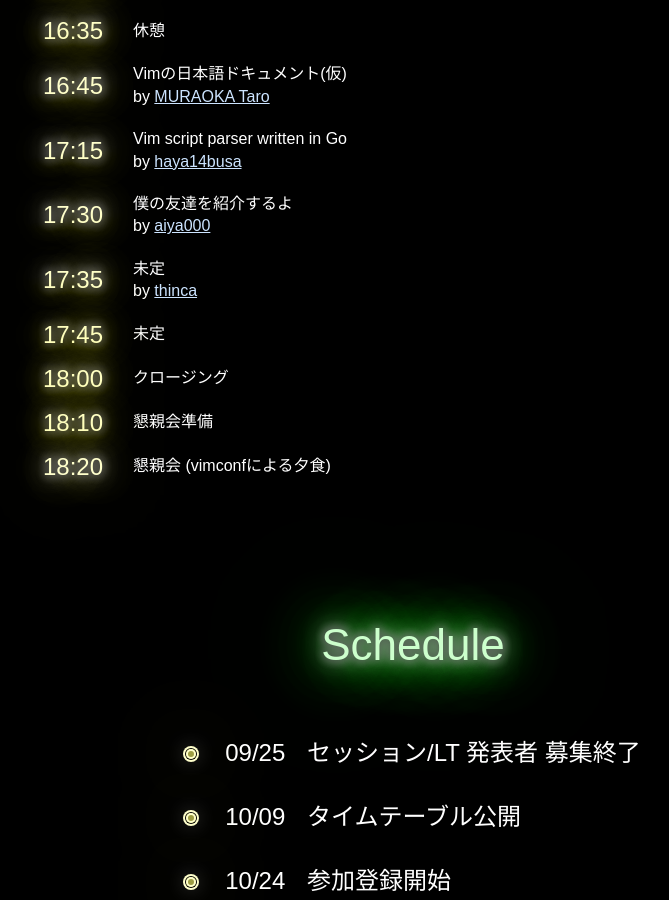
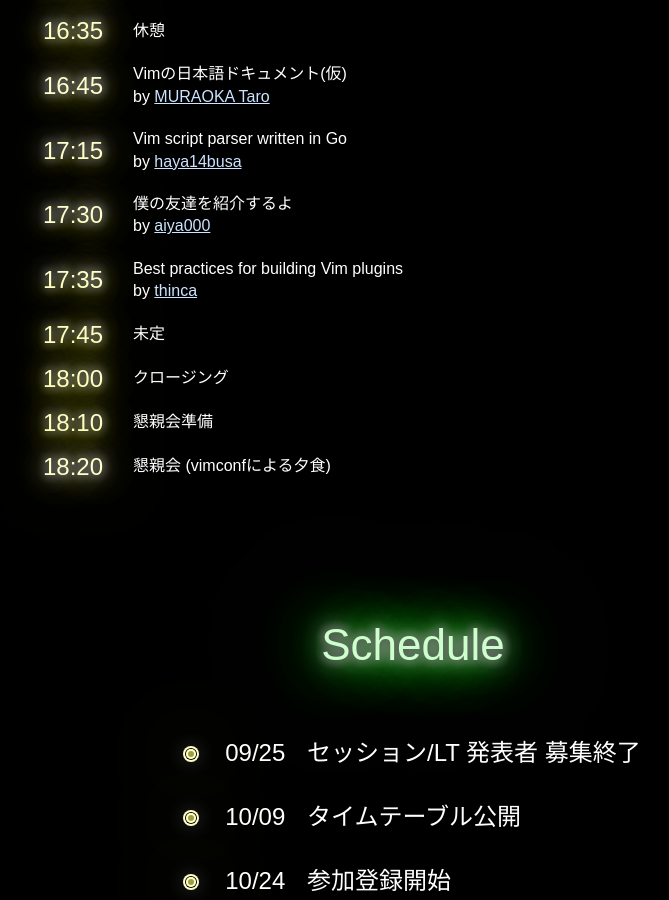
Before and after one commit to vim-jp/vimconf.org, a Jekyll site: the page built from 2016/index.html, in a window 1280 px wide and 900 px high, scrolled down 1992 px. Shown: the whole window, without its empty margins (227-896 px from the left). Built offline with Jekyll 4.4.1, drawn with Linux system fonts in a browser that asks for light colours; some web fonts are replaced.

Commit message:
Determine thinca's session

```diff
--- a/_data/2016/timetable.yml
+++ b/_data/2016/timetable.yml
@@ -113,8 +113,8 @@
     video:
 
 - start: "17:35"
-  title: 未定
-  title-i18n: 未定
+  title: Best practices for building Vim plugins
+  title-i18n: Best practices for building Vim plugins
   speaker:
     name: thinca
     github-id: thinca
```
